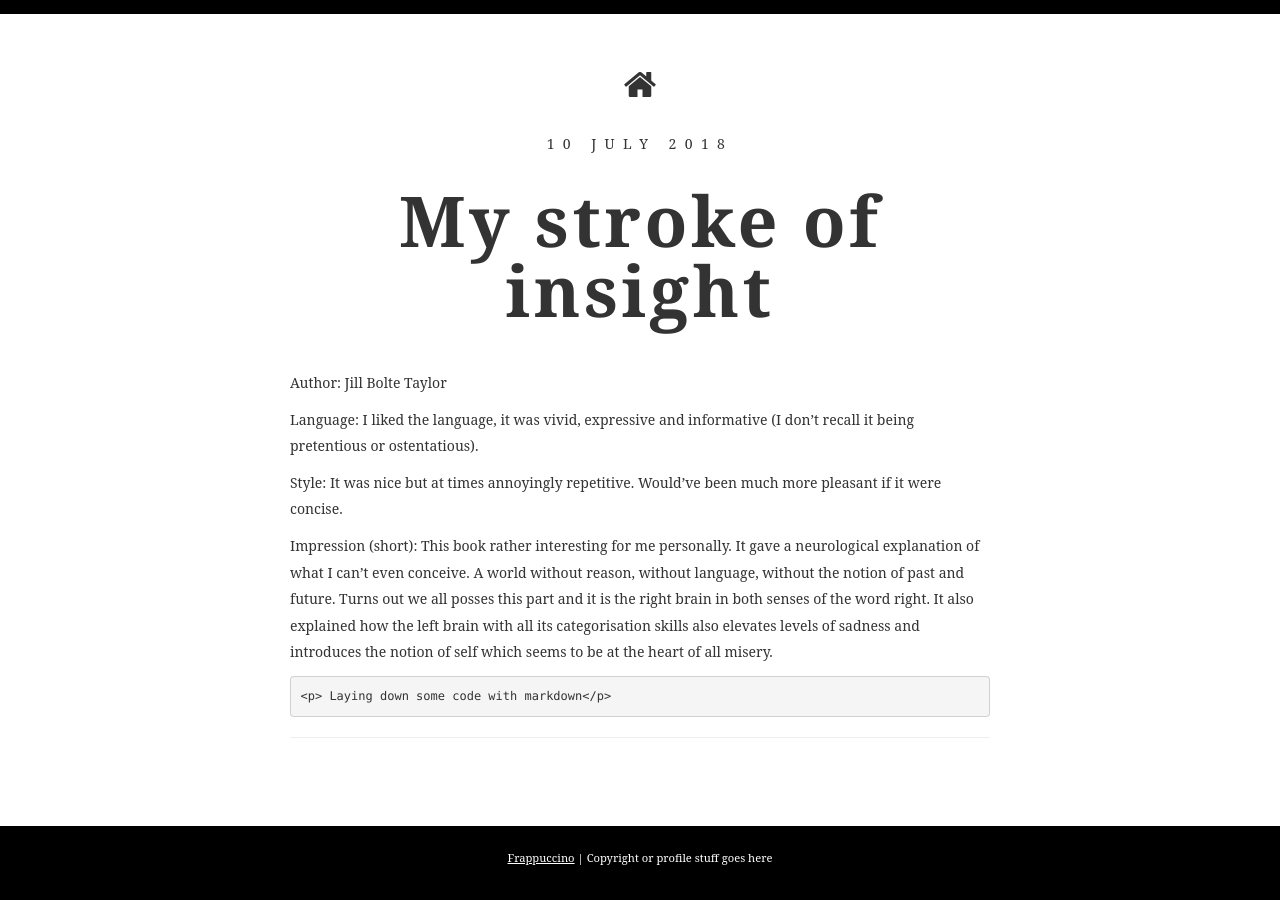
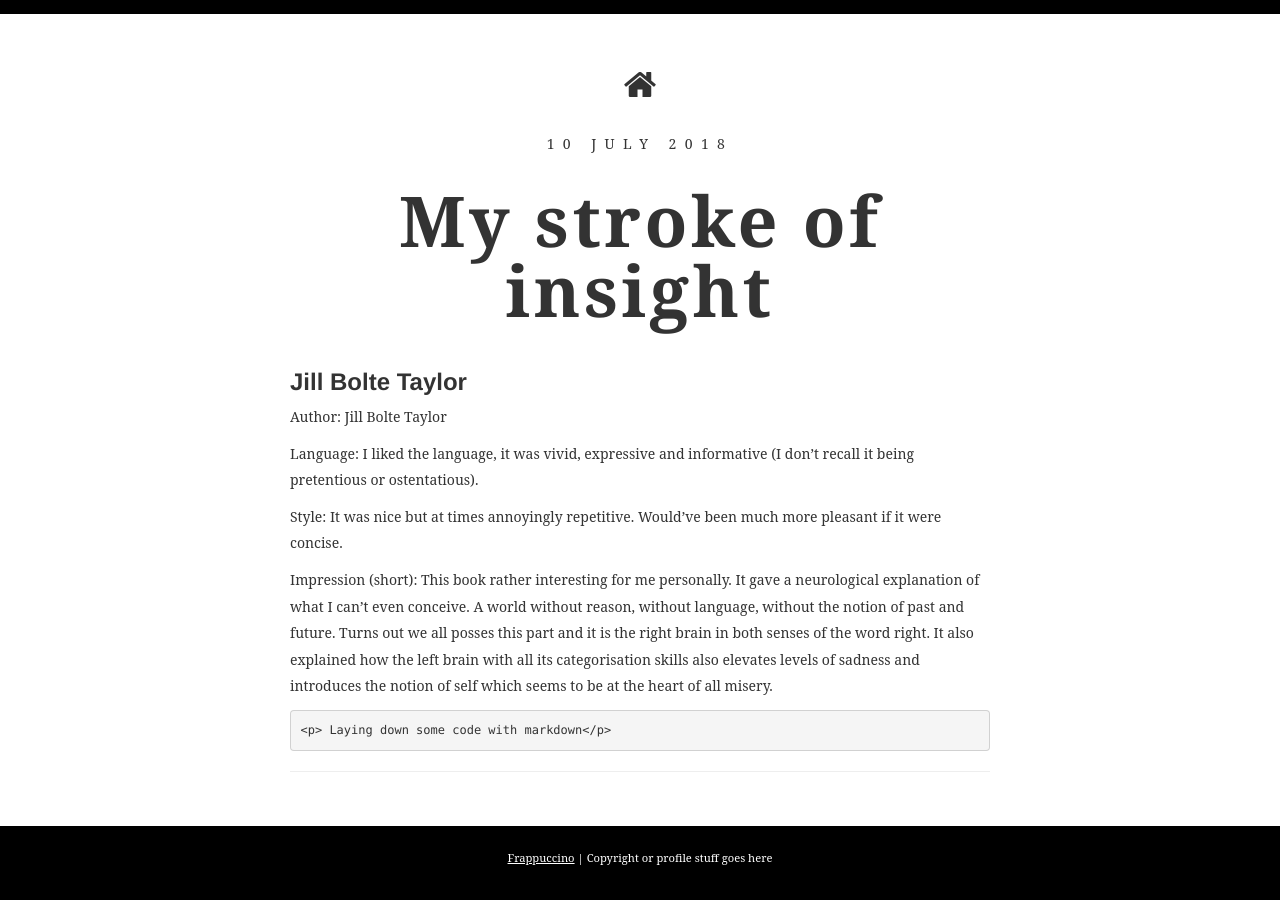
Before and after one commit to gleaned/gleaned.github.io, a Jekyll site: the page built from _posts/2018-07-10-firstpost.md, in a window 1280 px wide. Built offline with Jekyll 4.4.1, drawn with Linux system fonts in a browser that asks for light colours; some web fonts are replaced.

Commit message:
/ ‘_posts/2018-07-10-firstpost.md’

```diff
--- a/_posts/2018-07-10-firstpost.md
+++ b/_posts/2018-07-10-firstpost.md
@@ -1,6 +1,7 @@
 ---
 layout: post_page
 title: My stroke of insight
+subtitle: Jill Bolte Taylor
 ---
 
 Author: Jill Bolte Taylor
```
